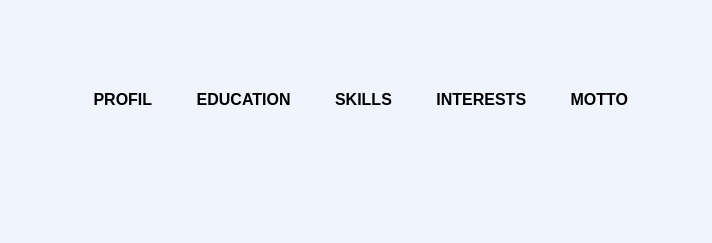
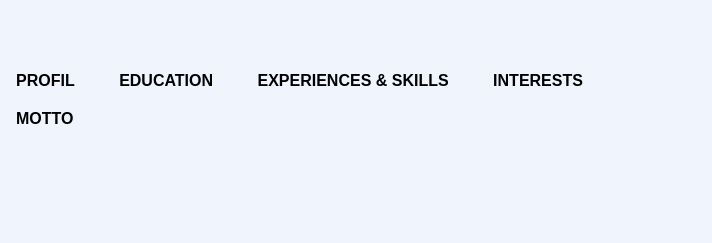
Before and after one commit to slipperyalgae/slipperyalgae, a plain HTML site: page index.html in a window 1280 px wide. Shown: the top 243 px of the page, 568-1280 px from the left. Drawn offline with Linux system fonts and the light colour scheme.

Commit message:
Update index.html

```diff
--- a/index.html
+++ b/index.html
@@ -13,7 +13,7 @@
             <ul>
                 <li><a href="https://slipperyalgae.github.io/Profile/">PROFIL</a></li>
                 <li><a href="https://slipperyalgae.github.io/Education/">EDUCATION</a></li>
-                <li><a href="https://slipperyalgae.github.io/Skills/">SKILLS</a></li>
+                <li><a href="https://slipperyalgae.github.io/Skills/">EXPERIENCES & SKILLS</a></li>
                 <li><a href="https://slipperyalgae.github.io/Interests/">INTERESTS</a></li>
                 <li><a href="https://slipperyalgae.github.io/Motto/">MOTTO</a></li>
             </ul>
```
